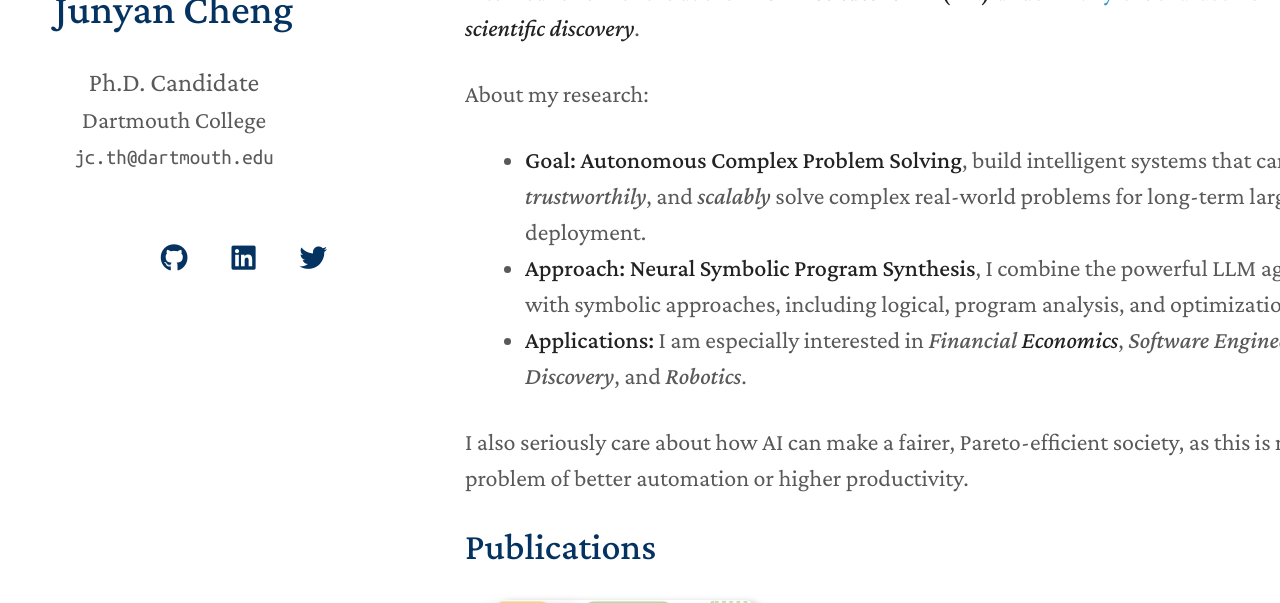
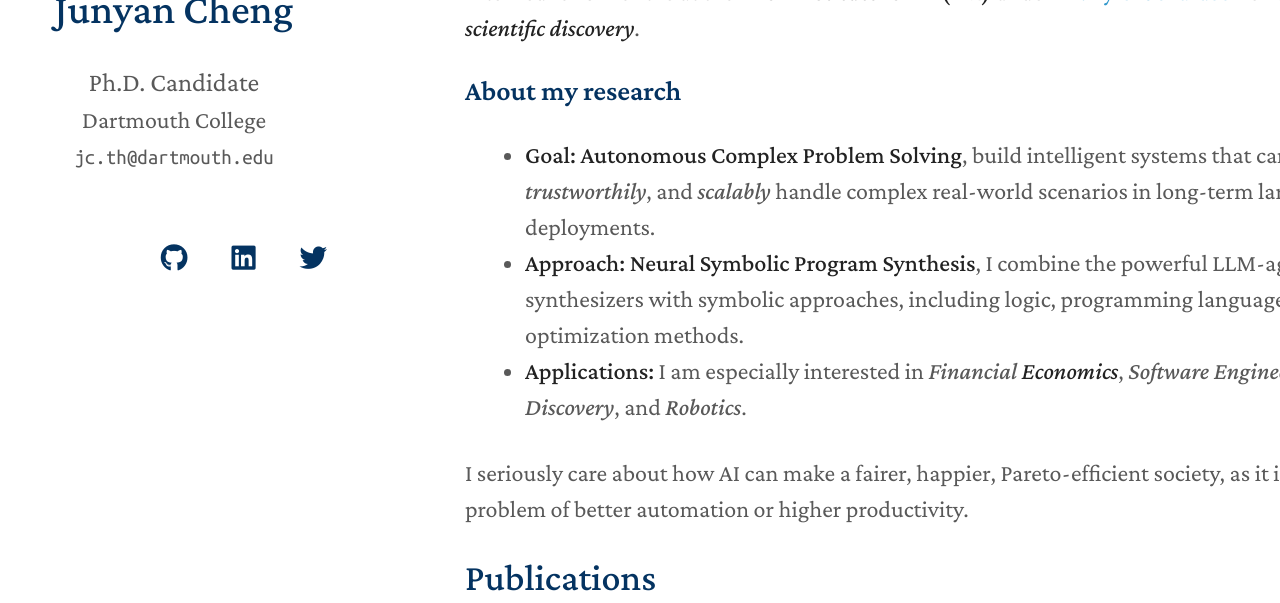
Before and after one commit to chengjunyan1/personal-page, a Jekyll site: the page built from index.md, in a window 1280 px wide and 900 px high, cut to the strip 297-900 px from the top of the window. Built offline with Jekyll 4.4.1, drawn with Linux system fonts in a browser that asks for light colours; nearby versions of some CDN libraries; a style sheet for code colours, icons or effects is not loaded; our own code applies the rules of GitHub Pages for plain Markdown files.

Commit message:
Update index.md

```diff
--- a/index.md
+++ b/index.md
@@ -8,12 +8,13 @@ I am a third-year Ph.D. candidate at Dartmouth College, fully funded by [PhD Inn
 I am currently a research intern at [**Microsoft Research Redmond**](https://www.microsoft.com/en-us/research/lab/microsoft-research-redmond/), working with [Dr. Jay Stokes](https://www.microsoft.com/en-us/research/people/jstokes/), on ***autonomous software engineering***.
 I interned for 6 months at the [**Allen Institute for AI (Ai2)**](https://allenai.org/) under [Dr. Kyle Richardson](https://www.nlp-kyle.com/) on ***autonomous scientific discovery***.
 
-About my research:
-* **Goal:** **Autonomous Complex Problem Solving**, build intelligent systems that can *stably*, *trustworthily*, and *scalably* solve complex real-world problems for long-term large-scale deployment.
-* **Approach:** **Neural Symbolic Program Synthesis**, I combine the powerful LLM agent synthesizers with symbolic approaches, including logical, program analysis, and optimization methods.
+### About my research
+
+* **Goal:** **Autonomous Complex Problem Solving**, build intelligent systems that can *stably*, *trustworthily*, and *scalably* handle complex real-world scenarios in long-term large-scale deployments.
+* **Approach:** **Neural Symbolic Program Synthesis**, I combine the powerful LLM-agentic synthesizers with symbolic approaches, including logic, programming language, and optimization methods.
 * **Applications:** I am especially interested in *Financial **Economics***, *Software Engineering*, *Scientific Discovery*, and *Robotics*.
 
-I also seriously care about how AI can make a fairer, Pareto-efficient society, as this is not simply a problem of better automation or higher productivity.
+I seriously care about how AI can make a fairer, happier, Pareto-efficient society, as it is not simply a problem of better automation or higher productivity.
 
 <!--
 I am a third-year Ph.D. candidate at Dartmouth College, with full funding from [PhD Innovation Fellowship](https://engineering.dartmouth.edu/graduate/phdi) (Thayer & Tuck collaborative program, hosted by [Dr. Eric R. Fossum](https://engineering.dartmouth.edu/community/faculty/eric-fossum)). I interned for 6 months at the [Allen Institute for AI (Ai2)](https://allenai.org/) under [Dr. Kyle Richardson](https://www.nlp-kyle.com/) on ***autonomous scientific discovery***. My research is driven by the goal of developing and understanding the foundations of **autonomous**, **trustworthy**, and **scalable** intelligent systems capable of *robustly* tackling *complex* real-world problems. It is based on my visions of the future relationship between AI, humans, and the world, that may be made possible with such systems as foundations (difficulty ascending):
```
